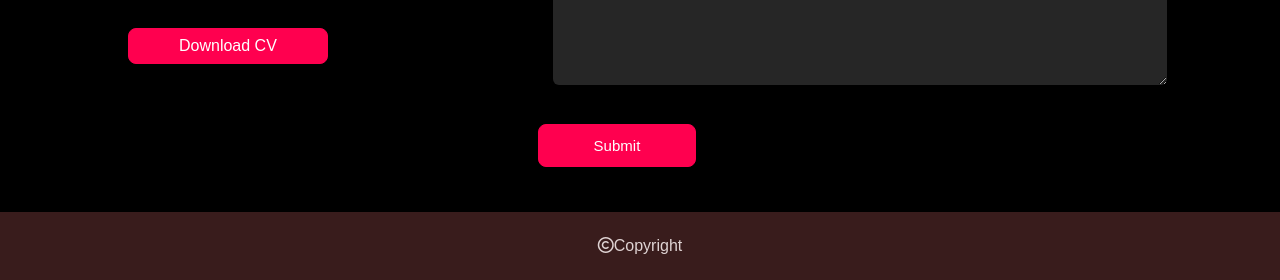
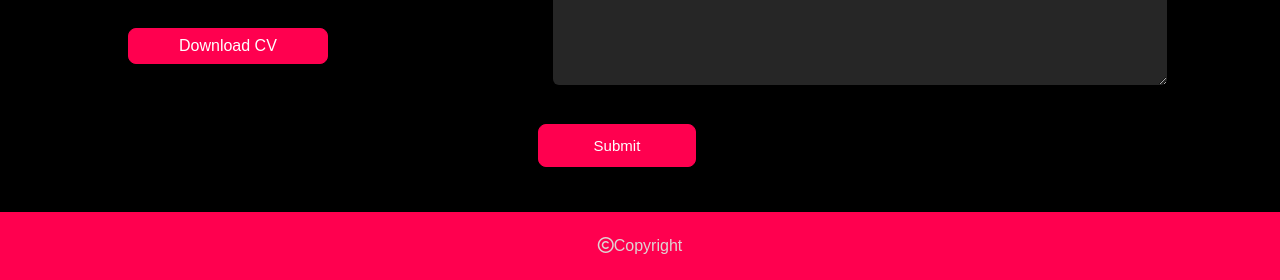
Before and after one commit to RayyanUlHaque1/Portfolio, a plain HTML site: page index.html in a window 1280 px wide. Shown: the part 2999-3279 px from the top of the page. Drawn offline with Linux system fonts and the light colour scheme.

Commit message:
changed Footer color

```diff
--- a/css/contact.css
+++ b/css/contact.css
@@ -63,7 +63,7 @@ font-family: 20px;
 font-weight: 500;
 width: 100%;
 padding: 25px ;
-background: rgb(57, 28, 28);
+background: #ff004f;
 margin-top: 20px;
 }
 
```
